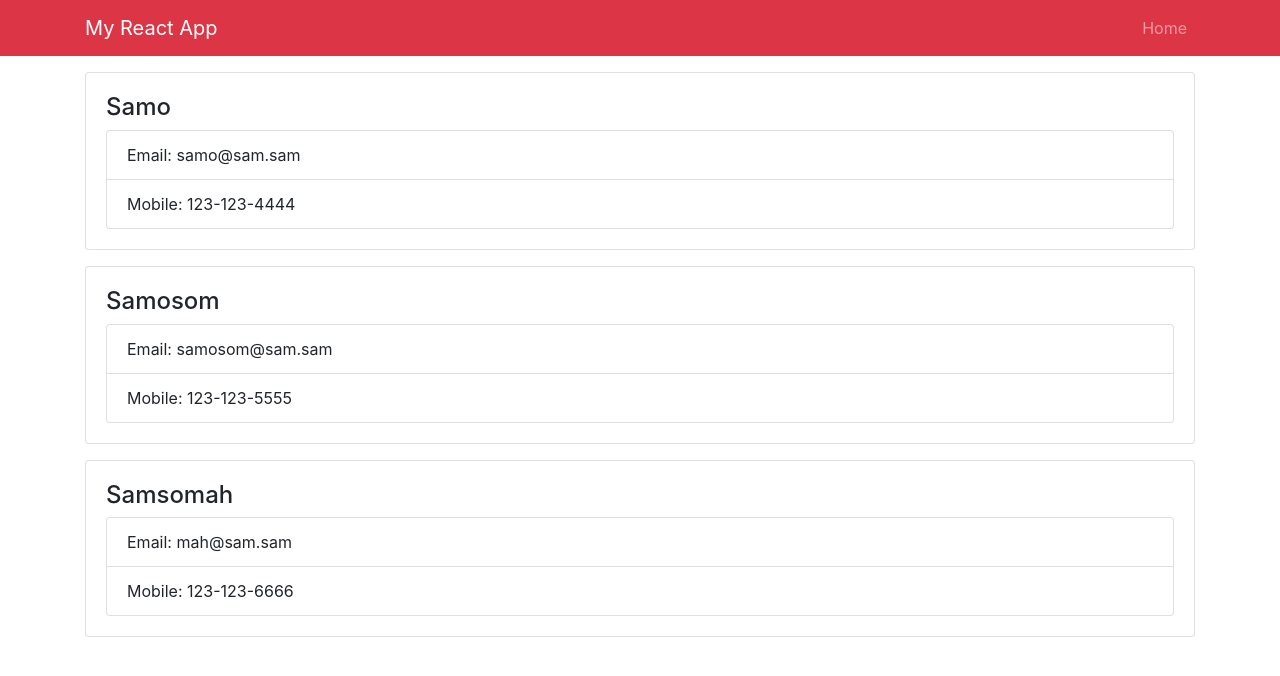
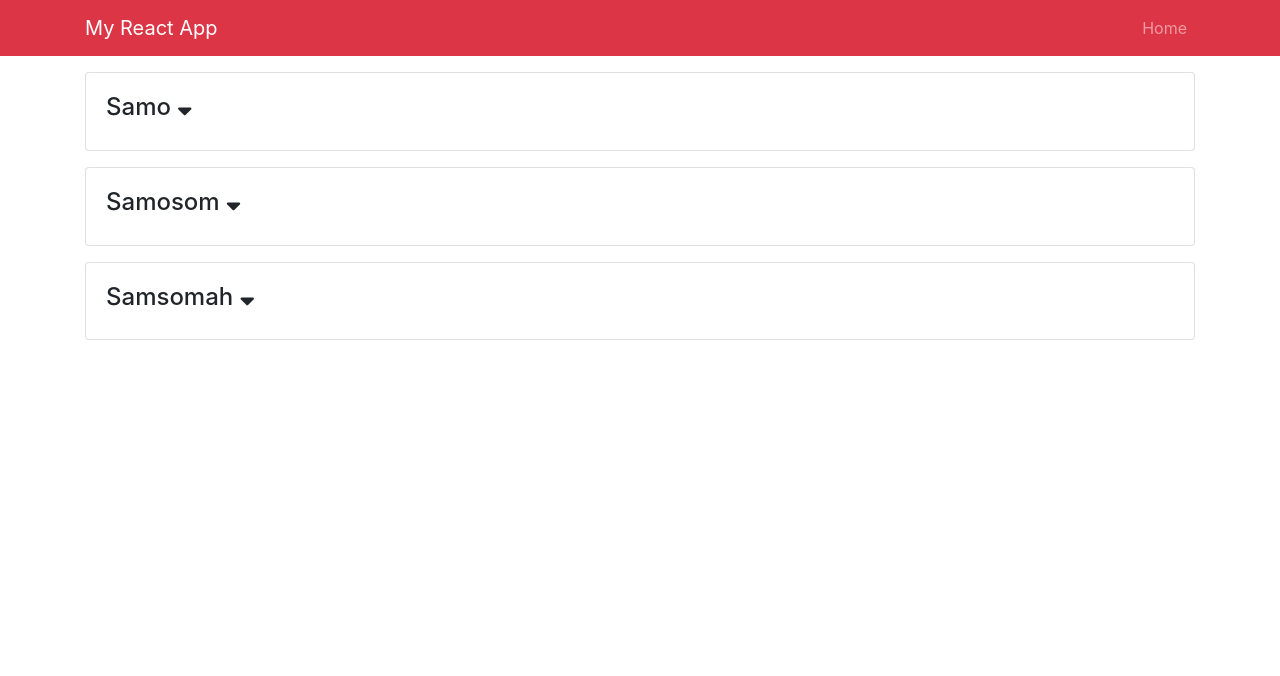
Before and after one commit to Isaabomohana/react-contactmanager, a React (Create React App) app: page / in a window 1280 px wide. Shown: the top 676 px of the page. Built offline with nearby package versions, Linux system fonts and the light colour scheme.

Commit message:
add an event with a state

```diff
--- a/public/index.html
+++ b/public/index.html
@@ -8,6 +8,8 @@
 
   <link rel="manifest" href="%PUBLIC_URL%/manifest.json">
   <link rel="shortcut icon" href="%PUBLIC_URL%/favicon.ico">
+  <link rel="stylesheet" href="https://use.fontawesome.com/releases/v5.3.1/css/all.css" integrity="sha384-mzrmE5qonljUremFsqc01SB46JvROS7bZs3IO2EmfFsd15uHvIt+Y8vEf7N7fWAU"
+    crossorigin="anonymous">
 
   <title>Contact Manager</title>
 </head>
--- a/src/components/Contact.js
+++ b/src/components/Contact.js
@@ -2,20 +2,33 @@ import React, { Component } from "react";
 import PropTypes from "prop-types";
 
 class Contact extends Component {
+  state = {
+    showContactInfo: false
+  };
   static propTypes = {
-    name: PropTypes.string.isRequired,
-    email: PropTypes.string.isRequired,
-    mob: PropTypes.string.isRequired
+    contact: PropTypes.object.isRequired
+  };
+  onShowClick = e => {
+    this.setState({
+      showContactInfo: !this.state.showContactInfo
+    });
   };
   render() {
-    const { name, email, mob } = this.props;
+    const { contact } = this.props;
+    const { showContactInfo } = this.state;
     return (
       <div className="card card-body mb-3">
-        <h4>{name} </h4>
-        <ul className="list-group">
-          <li className="list-group-item">Email: {email}</li>
-          <li className="list-group-item">Mobile: {mob}</li>
-        </ul>
+        <h4>
+          {contact.name}{" "}
+          <i onClick={this.onShowClick} className="fas fa-sort-down" />
+        </h4>
+        {/* we use ? : as if/else */}
+        {showContactInfo ? (
+          <ul className="list-group">
+            <li className="list-group-item">Email: {contact.email}</li>
+            <li className="list-group-item">Mobile: {contact.mob}</li>
+          </ul>
+        ) : null}
       </div>
     );
   }
--- a/src/components/Contacts.js
+++ b/src/components/Contacts.js
@@ -30,12 +30,7 @@ class Contacts extends Component {
     return (
       <div>
         {contacts.map(contact => (
-          <Contact
-            key={contact.id}
-            name={contact.name}
-            email={contact.email}
-            mob={contact.mob}
-          />
+          <Contact key={contact.id} contact={contact} />
         ))}
       </div>
     );
```
